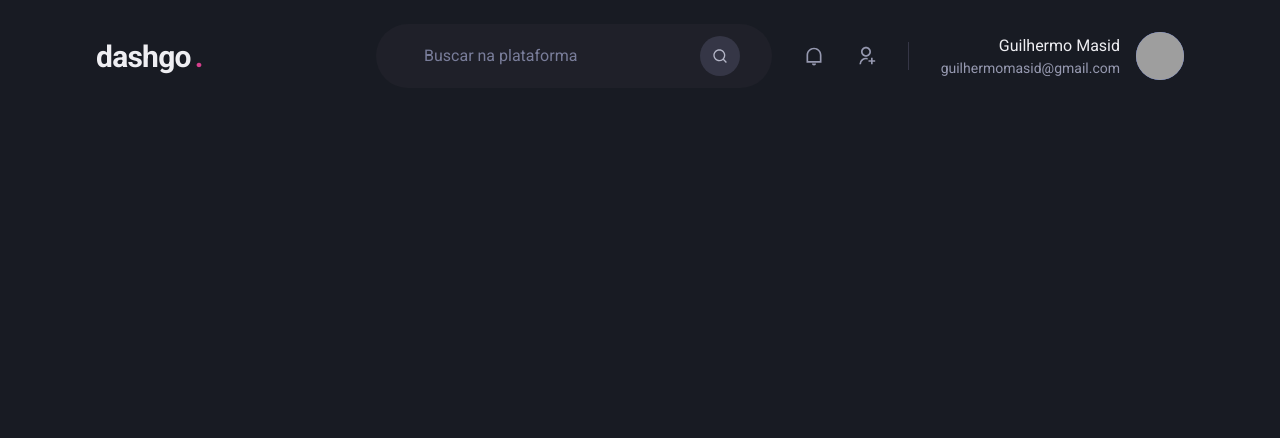
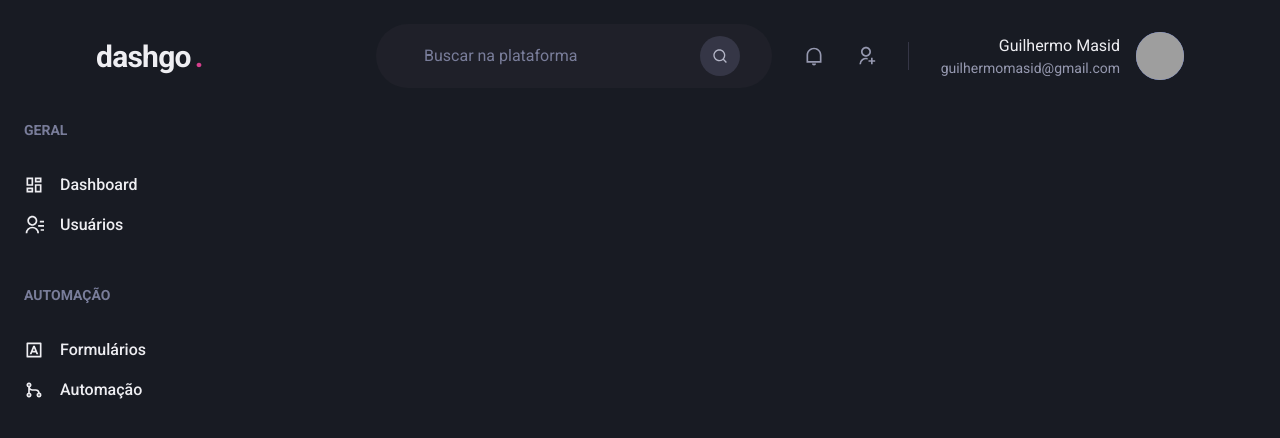
Before and after one commit to peguimasid/dashgo, a Next.js app: page /dashboard in a window 1280 px wide. Shown: the top 438 px of the page. Built offline with nearby package versions, Linux system fonts and the light colour scheme; grey boxes are pictures that could not be loaded.

Commit message:
add sidebar

```diff
--- /dev/null
+++ b/src/components/Sidebar.tsx
@@ -0,0 +1,57 @@
+import { Box, Stack, Text, Link, Icon } from '@chakra-ui/react';
+import { FunctionComponent } from 'react';
+import {
+  RiContactsLine,
+  RiDashboardLine,
+  RiGitMergeLine,
+  RiInputMethodLine,
+} from 'react-icons/ri';
+
+const Sidebar: FunctionComponent = () => {
+  return (
+    <Box as="aside" w="64" mr="8">
+      <Stack spacing="12" align="flex-start">
+        <Box>
+          <Text fontWeight="bold" color="gray.400" fontSize="sm">
+            GERAL
+          </Text>
+          <Stack spacing="4" mt="8" align="stretch">
+            <Link display="flex" alignItems="center">
+              <Icon as={RiDashboardLine} fontSize="20" />
+              <Text ml="4" fontWeight="medium">
+                Dashboard
+              </Text>
+            </Link>
+            <Link display="flex" alignItems="center">
+              <Icon as={RiContactsLine} fontSize="20" />
+              <Text ml="4" fontWeight="medium">
+                Usuários
+              </Text>
+            </Link>
+          </Stack>
+        </Box>
+        <Box>
+          <Text fontWeight="bold" color="gray.400" fontSize="sm">
+            AUTOMAÇÃO
+          </Text>
+          <Stack spacing="4" mt="8" align="stretch">
+            <Link display="flex" alignItems="center">
+              <Icon as={RiInputMethodLine} fontSize="20" />
+              <Text ml="4" fontWeight="medium">
+                Formulários
+              </Text>
+            </Link>
+            <Link display="flex" alignItems="center">
+              <Icon as={RiGitMergeLine} fontSize="20" />
+              <Text ml="4" fontWeight="medium">
+                Automação
+              </Text>
+            </Link>
+          </Stack>
+        </Box>
+      </Stack>
+    </Box>
+  );
+};
+
+export default Sidebar;
--- a/src/pages/dashboard.tsx
+++ b/src/pages/dashboard.tsx
@@ -1,8 +1,18 @@
+import { Flex } from '@chakra-ui/react';
 import { FunctionComponent } from 'react';
 import Header from '../components/Header';
+import Sidebar from '../components/Sidebar';
 
 const Dashboard: FunctionComponent = () => {
-  return <Header />;
+  return (
+    <Flex direction="column" h="100vh">
+      <Header />
+
+      <Flex w="100%" my="6" maxW={1480} mx="auto" px="6">
+        <Sidebar />
+      </Flex>
+    </Flex>
+  );
 };
 
 export default Dashboard;
```
